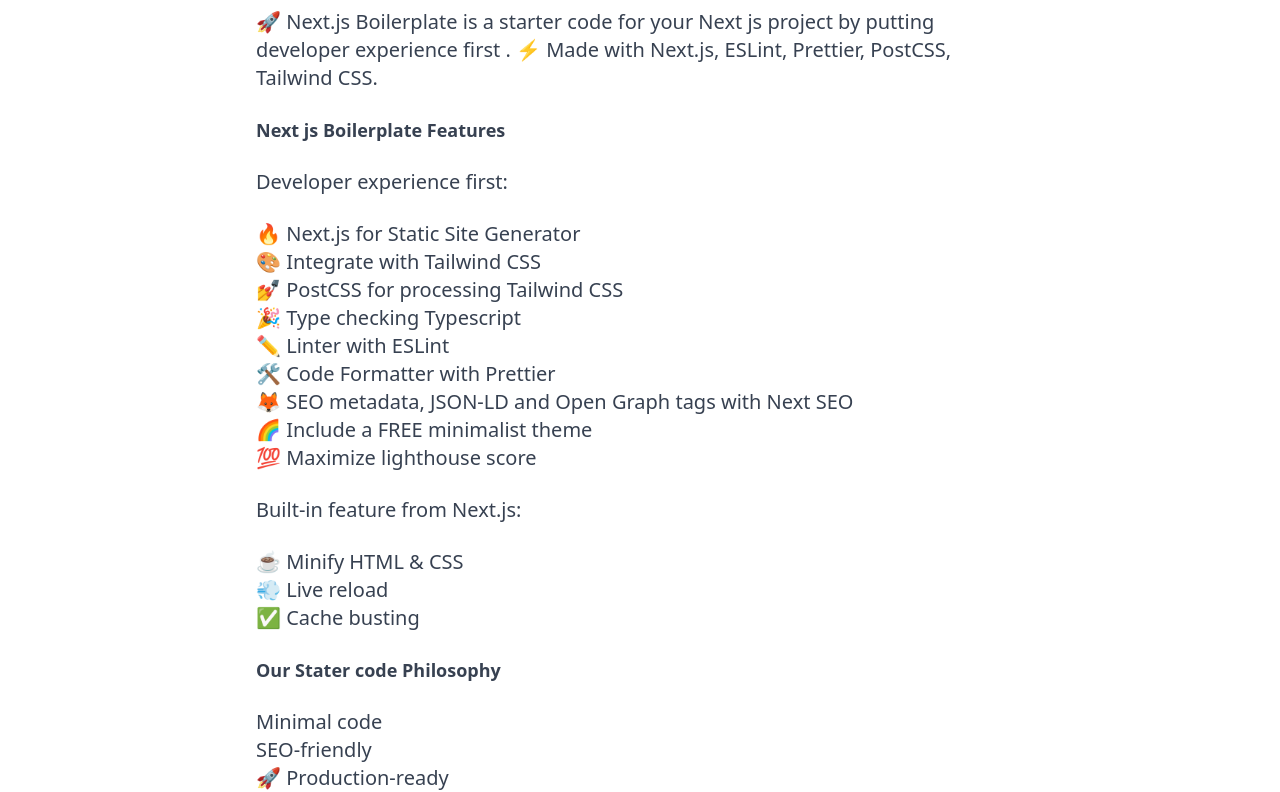
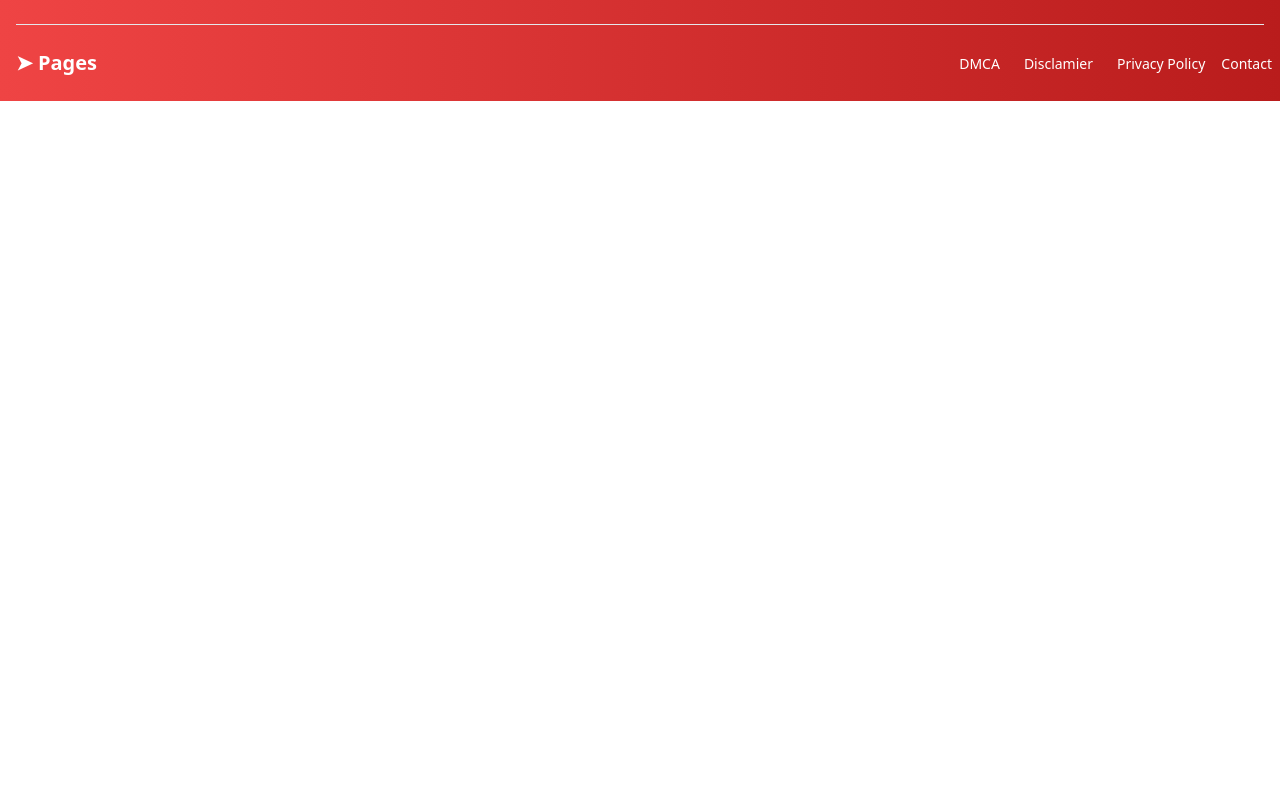
Before and after one commit to codingstark-dev/saveroid, a Next.js app: page /tools/pinterest-video-downloader in a window 1280 px wide. Shown: the part 389-1181 px from the top of the page. After the commit the page ends 800 px from the top, so only its background shows below. Built offline with nearby package versions, Linux system fonts and the light colour scheme; what @badrap/bar-of-progress would draw is missing.

Commit message:
80% done

```diff
--- a/src/componets/Dlform.tsx
+++ b/src/componets/Dlform.tsx
@@ -7,6 +7,7 @@
 const Dlform = (props: defautlProps) => {
   const router = useRouter();
   let supportedUrl = [
+
     { route: 'pinterest-video-downloader', url: ['pinterest.com', 'pin.it'] },
     { route: 'facebook-video-downloader', url: ['facebook.com', 'fb.com'] },
   ];
--- a/src/pages/index.tsx
+++ b/src/pages/index.tsx
@@ -15,9 +15,7 @@
         dlform={true}
       >
         <br />
-        <h1 className="font-bold text-2xl">
-          Boilerplate code for your Nextjs project with Tailwind CSS
-        </h1>
+
 
       </Main>
     </>
--- a/src/pages/tools/pinterest-video-downloader.tsx
+++ b/src/pages/tools/pinterest-video-downloader.tsx
@@ -5,7 +5,7 @@
 import Loader from '../../componets/Loader';
 import axios, { AxiosRequestConfig } from 'axios';
 import { useRouter } from 'next/router';
-
+import Link from 'next/link';
 const pinterest = () => {
   const [data, setdata]: any = useState(null);
   const [Loading, setLoading]: any = useState(false);
@@ -100,6 +100,58 @@
       }
     }
   }, [router]);
+  let videoData =
+    data?.video?.length != undefined && data?.video.length == 0 ? (
+      data?.video.map((e: any, i: number) => {
+        return (
+          <div key={i}>
+            <div className="flex justify-center mx-10 items-center content-center m-6">
+              <video
+                src={e.url}
+                controls
+                className="w-auto rounded-lg shadow-lg focus:outline-transparent "
+              ></video>
+            </div>
+            <div className="mx-5 mb-2">
+              <Link href={`https://api.saveroid.com/download?mode=video&url=${e.url}`}>
+                <button
+                  type="submit"
+                  className="focus:outline-transparent items-center font-medium text-red-500 w-full text-center  p-1 h-12  outline-transparent bg-white border-4 rounded-2xl border-red-400  mx-2 text-md hover:bg-red-500 hover:text-white"
+                >
+                  Download Video In HD
+                </button>
+              </Link>
+            </div>
+          </div>
+        );
+      })
+    ) : (
+      <></>
+    );
+  let imageData =
+    data?.image?.length != undefined && data?.image.length == 0 ? (
+      data?.image.map((e: any, index: number) => {
+        return (
+          <div key={index}>
+            <div className="flex justify-center mx-10 items-center content-center m-6">
+              <img src={e.url} className="w-auto rounded-lg shadow-lg focus:outline-transparent " />
+            </div>
+            <div className="mx-5">
+              <Link href={`https://api.saveroid.com/download?mode=image&url=${e.url}`}>
+                <button
+                  type="submit"
+                  className="focus:outline-transparent items-center font-medium text-red-500 w-full text-center  p-1 h-12  outline-transparent bg-white border-4 rounded-2xl border-red-400  mx-2 text-md hover:bg-red-500 hover:text-white"
+                >
+                  Download Image In HD{' '}
+                </button>
+              </Link>
+            </div>
+          </div>
+        );
+      })
+    ) : (
+      <></>
+    );
   return (
     <>
       <Main
@@ -115,17 +167,37 @@
         <br />
         {/* <pre>{JSON.stringify(data)}</pre> */}
         {Loading ? <Loader /> : <></>}
-        <div className="flex justify-center mx-10 items-center content-center m-6">
+
         {router.query.dl != undefined &&
+        data?.video?.length != 0 &&
+        data?.video?.length != undefined &&
+        data?.image?.length != 0 &&
+        data?.image?.length != undefined ? (
+          <div>
+            <div>{videoData}</div>
+            <div>{imageData}</div>
+          </div>
+        ) : router.query.dl != undefined &&
           data?.video?.length != 0 &&
           data?.video?.length != undefined ? (
           data.video.map((e: any, index: number) => {
             return (
-                <video key={index}
+              <div className="flex justify-center mx-10 items-center content-center m-6">
+                <video
+                  key={index}
                   src={e.url}
                   controls
                   className="w-auto rounded-lg shadow-lg focus:outline-transparent "
                 ></video>
+                <Link href={`https://api.saveroid.com/download?mode=video&url=${e.url}`}>
+                  <button
+                    type="submit"
+                    className="focus:outline-transparent items-center font-medium text-red-500 w-full text-center  p-1 h-12  outline-transparent bg-white border-4 rounded-2xl border-red-400  mx-2 text-md hover:bg-red-500 hover:text-white"
+                  >
+                    Download Video In HD{' '}
+                  </button>
+                </Link>
+              </div>
             );
           })
         ) : router.query.dl != undefined &&
@@ -133,186 +205,64 @@
           data?.image?.length != undefined ? (
           data.image.map((e: any, index: number) => {
             return (
+              <div>
+                <div className="flex justify-center mx-10 items-center content-center m-6">
                   <img
                     key={index}
                     src={e.url}
                     className="w-auto rounded-lg shadow-lg focus:outline-transparent "
-                />
+                  />{' '}
+                </div>{' '}
+                <Link href={`https://api.saveroid.com/download?mode=image&url=${e.url}`}>
+                  <button
+                    type="submit"
+                    className="focus:outline-transparent items-center font-medium text-red-500 w-full text-center  p-1 h-12  outline-transparent bg-white border-4 rounded-2xl border-red-400  mx-2 text-md hover:bg-red-500 hover:text-white"
+                  >
+                    Download Image In HD{' '}
+                  </button>
+                </Link>
+              </div>
             );
           })
         ) : router.query.dl != undefined && data?.video != undefined ? (
+          <div>
+            <div className="flex justify-center mx-10 items-center content-center m-6">
               <video
                 src={data?.video.url}
                 controls
                 className="w-auto rounded-lg shadow-lg focus:outline-transparent "
               ></video>
+            </div>
+            <Link href={`https://api.saveroid.com/download?mode=video&url=${data?.video.url}`}>
+              <button
+                type="submit"
+                className="focus:outline-transparent items-center font-medium text-red-500 w-full text-center  p-1 h-12  outline-transparent bg-white border-4 rounded-2xl border-red-400  mx-2 text-md hover:bg-red-500 hover:text-white"
+              >
+                Download Video In HD{' '}
+              </button>
+            </Link>
+          </div>
         ) : router.query.dl != undefined && data?.image != undefined ? (
+          <div>
+            <div className="flex justify-center mx-10 items-center content-center m-6">
               <img
                 src={data.image.url}
                 className="w-auto rounded-lg shadow-lg focus:outline-transparent "
               />
+            </div>{' '}
+            <Link href={`https://api.saveroid.com/download?mode=image&url=${data?.video.url}`}>
+              <button
+                type="submit"
+                className="focus:outline-transparent items-center font-medium text-red-500 w-full text-center  p-1 h-12  outline-transparent bg-white border-4 rounded-2xl border-red-400  mx-2 text-md hover:bg-red-500 hover:text-white"
+              >
+                Download Image In HD{' '}
+              </button>
+            </Link>
+          </div>
         ) : (
           <></>
         )}
-        </div>
 
-        <h1 className="font-bold text-2xl">
-          Boilerplate code for your Nextjs project with Tailwind CSS
-        </h1>
-        <p>
-          <span role="img" aria-label="rocket">
-            🚀
-          </span>{' '}
-          Next.js Boilerplate is a starter code for your Next js project by putting developer
-          experience first .{' '}
-          <span role="img" aria-label="zap">
-            ⚡️
-          </span>{' '}
-          Made with{' '}
-          <a href="https://nextjs.org" rel="nofollow">
-            Next.js
-          </a>
-          ,{' '}
-          <a href="https://eslint.org" rel="nofollow">
-            ESLint
-          </a>
-          ,{' '}
-          <a href="https://prettier.io" rel="nofollow">
-            Prettier
-          </a>
-          ,{' '}
-          <a href="https://postcss.org" rel="nofollow">
-            PostCSS
-          </a>
-          ,{' '}
-          <a href="https://tailwindcss.com" rel="nofollow">
-            Tailwind CSS
-          </a>
-          .
-        </p>
-        <h2 className="font-semibold text-lg">Next js Boilerplate Features</h2>
-        <p>Developer experience first:</p>
-        <ul>
-          <li>
-            <span role="img" aria-label="fire">
-              🔥
-            </span>{' '}
-            <a href="https://nextjs.org" rel="nofollow">
-              Next.js
-            </a>{' '}
-            for Static Site Generator
-          </li>
-          <li>
-            <span role="img" aria-label="art">
-              🎨
-            </span>{' '}
-            Integrate with{' '}
-            <a href="https://tailwindcss.com" rel="nofollow">
-              Tailwind CSS
-            </a>
-          </li>
-          <li>
-            <span role="img" aria-label="nail_care">
-              💅
-            </span>{' '}
-            <a href="https://postcss.org" rel="nofollow">
-              PostCSS
-            </a>{' '}
-            for processing{' '}
-            <a href="https://tailwindcss.com" rel="nofollow">
-              Tailwind CSS
-            </a>
-          </li>
-          <li>
-            <span role="img" aria-label="tada">
-              🎉
-            </span>{' '}
-            Type checking Typescript
-          </li>
-          <li>
-            <span role="img" aria-label="pencil2">
-              ✏️
-            </span>{' '}
-            Linter with{' '}
-            <a href="https://eslint.org" rel="nofollow">
-              ESLint
-            </a>
-          </li>
-          <li>
-            <span role="img" aria-label="hammer_and_wrench">
-              🛠
-            </span>{' '}
-            Code Formatter with{' '}
-            <a href="https://prettier.io" rel="nofollow">
-              Prettier
-            </a>
-          </li>
-          <li>
-            <span role="img" aria-label="fox_face">
-              🦊
-            </span>{' '}
-            SEO metadata,{' '}
-            <a
-              href="https://developers.google.com/search/docs/guides/intro-structured-data"
-              rel="nofollow"
-            >
-              JSON-LD
-            </a>{' '}
-            and{' '}
-            <a href="https://ogp.me/" rel="nofollow">
-              Open Graph
-            </a>{' '}
-            tags with <a href="https://github.com/garmeeh/next-seo">Next SEO</a>
-          </li>
-          <li>
-            <span role="img" aria-label="rainbow">
-              🌈
-            </span>{' '}
-            Include a FREE minimalist theme
-          </li>
-          <li>
-            <span role="img" aria-label="hundred">
-              💯
-            </span>{' '}
-            Maximize lighthouse score
-          </li>
-        </ul>
-        <p>Built-in feature from Next.js:</p>
-        <ul>
-          <li>
-            <span role="img" aria-label="coffee">
-              ☕
-            </span>{' '}
-            Minify HTML &amp; CSS
-          </li>
-          <li>
-            <span role="img" aria-label="dash">
-              💨
-            </span>{' '}
-            Live reload
-          </li>
-          <li>
-            <span role="img" aria-label="white_check_mark">
-              ✅
-            </span>{' '}
-            Cache busting
-          </li>
-        </ul>
-        <h2 className="font-semibold text-lg">Our Stater code Philosophy</h2>
-        <ul>
-          <li>Minimal code</li>
-          <li>SEO-friendly</li>
-          <li>
-            <span role="img" aria-label="rocket">
-              🚀
-            </span>{' '}
-            Production-ready
-          </li>
-        </ul>
-        <p>
-          Check our GitHub project for more information about{' '}
-          <a href="https://github.com/ixartz/Next-js-Boilerplate">Nextjs Boilerplate</a>.
-        </p>
       </Main>
     </>
   );
```
Also changed, not shown: src/templates/Main.tsx (+1 -23 lines). Lines whose indentation alone changed are shown as unchanged.
